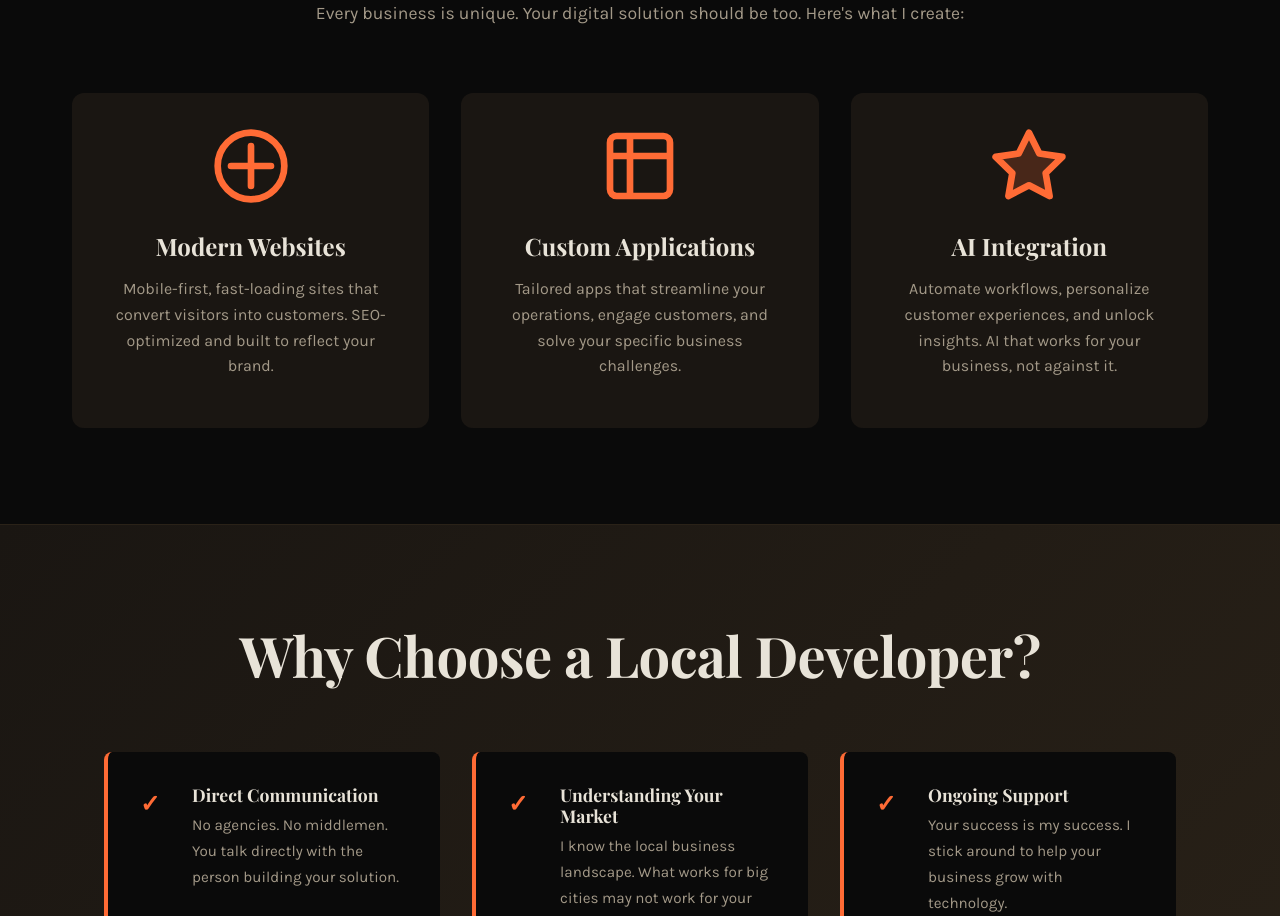
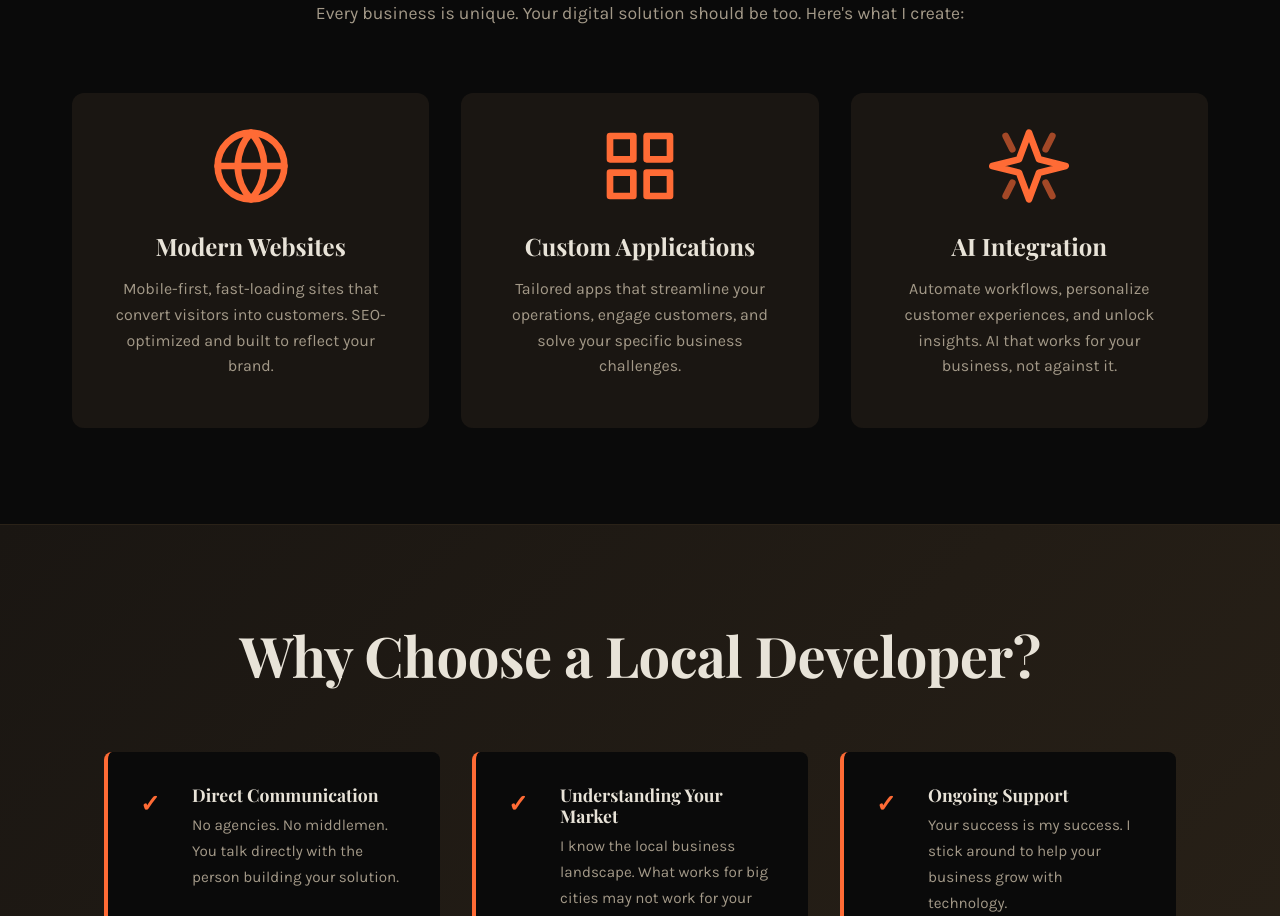
Before and after one commit to spmcmurray/scottymcmurray, a Next.js app: page /landing in a window 1280 px wide. Shown: the part 980-1896 px from the top of the page. Built offline with nearby package versions, Linux system fonts and the light colour scheme; a web font is replaced by a local one.

Commit message:
Update icons with cleaner SVG designs

```diff
--- a/src/app/landing/page.tsx
+++ b/src/app/landing/page.tsx
@@ -42,10 +42,10 @@ export default function LandingPage() {
 
           <div className={styles.solutionsGrid}>
             <div className={styles.solutionCard}>
-              <svg className={styles.solutionIcon} viewBox="0 0 24 24" fill="none" stroke="currentColor">
-                <circle cx="12" cy="12" r="10" strokeWidth="2"/>
-                <path d="M12 6v6m0 0v6" strokeWidth="2" strokeLinecap="round"/>
-                <path d="M6 12h6m0 0h6" strokeWidth="2" strokeLinecap="round"/>
+              <svg className={styles.solutionIcon} viewBox="0 0 24 24" fill="none" stroke="currentColor" strokeWidth="2" strokeLinecap="round" strokeLinejoin="round">
+                <circle cx="12" cy="12" r="10"/>
+                <line x1="2" y1="12" x2="22" y2="12"/>
+                <path d="M12 2a15.3 15.3 0 0 1 4 10 15.3 15.3 0 0 1-4 10 15.3 15.3 0 0 1-4-10 15.3 15.3 0 0 1 4-10z"/>
               </svg>
               <h3>Modern Websites</h3>
               <p>
@@ -54,9 +54,11 @@ export default function LandingPage() {
               </p>
             </div>
             <div className={styles.solutionCard}>
-              <svg className={styles.solutionIcon} viewBox="0 0 24 24" fill="none" stroke="currentColor">
-                <rect x="3" y="3" width="18" height="18" rx="2" strokeWidth="2"/>
-                <path d="M3 9h18M9 3v18" strokeWidth="2"/>
+              <svg className={styles.solutionIcon} viewBox="0 0 24 24" fill="none" stroke="currentColor" strokeWidth="2" strokeLinecap="round" strokeLinejoin="round">
+                <rect x="3" y="3" width="7" height="7"/>
+                <rect x="14" y="3" width="7" height="7"/>
+                <rect x="14" y="14" width="7" height="7"/>
+                <rect x="3" y="14" width="7" height="7"/>
               </svg>
               <h3>Custom Applications</h3>
               <p>
@@ -64,9 +66,12 @@ export default function LandingPage() {
               </p>
             </div>
             <div className={styles.solutionCard}>
-              <svg className={styles.solutionIcon} viewBox="0 0 24 24" fill="none" stroke="currentColor">
-                <path d="M12 2L15.09 8.26L22 9.27L17 14.14L18.18 21.02L12 17.77L5.82 21.02L7 14.14L2 9.27L8.91 8.26L12 2Z" strokeWidth="2" strokeLinecap="round" strokeLinejoin="round"/>
-                <path d="M12 2L15.09 8.26L22 9.27L17 14.14L18.18 21.02L12 17.77L5.82 21.02L7 14.14L2 9.27L8.91 8.26L12 2Z" fill="currentColor" opacity="0.2"/>
+              <svg className={styles.solutionIcon} viewBox="0 0 24 24" fill="none" stroke="currentColor" strokeWidth="2" strokeLinecap="round" strokeLinejoin="round">
+                <polygon points="12 2 15 10 23 12 15 14 12 22 9 14 1 12 9 10 12 2"/>
+                <path d="M5 3L7 7" opacity="0.6"/>
+                <path d="M19 3L17 7" opacity="0.6"/>
+                <path d="M5 21L7 17" opacity="0.6"/>
+                <path d="M19 21L17 17" opacity="0.6"/>
               </svg>
               <h3>AI Integration</h3>
               <p>
```
